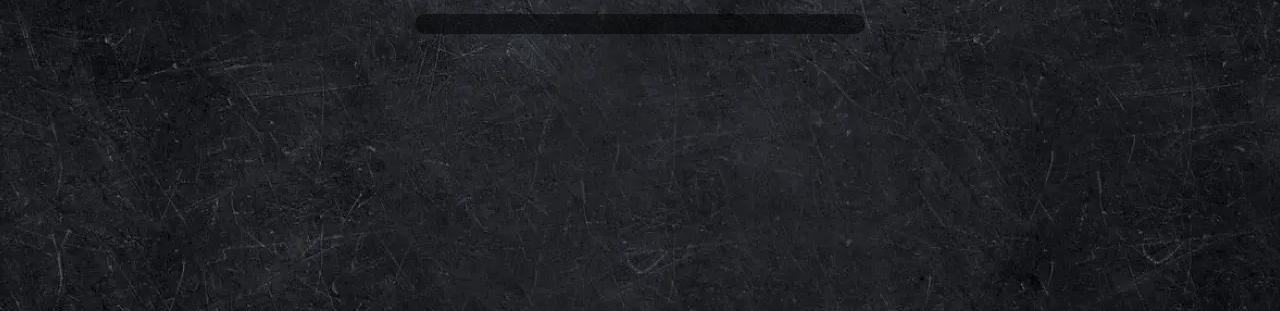
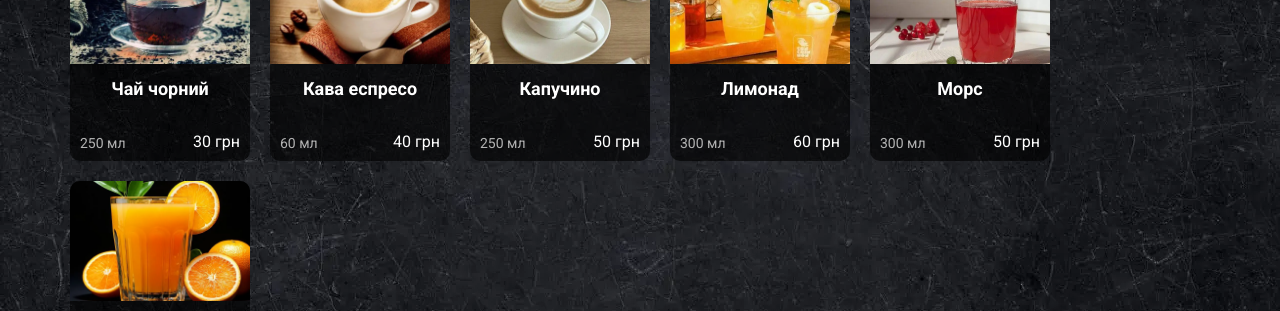
Before and after one commit to Fomich2003/Reasturant-Menu, a plain HTML site: page src/pages/drinks.html in a window 1280 px wide. Shown: the part 403-714 px from the top of the page. Drawn offline with Linux system fonts and the light colour scheme.

Commit message:
Corect mistakes

```diff
--- a/src/script/deserts.js
+++ b/src/script/deserts.js
@@ -6,7 +6,7 @@ import renderHotLinks from "../service/renderHotLinks.js";
 import { addGrabbing } from "../service/addGrabing.js";
 
 getData().then(data => {
-    let filteredData = filterData(data, "Страви")
+    let filteredData = filterData(data, "Десерти")
     let groupedData = groupData(filteredData)
     renderHotLinks(groupedData)
     renderData(groupedData)
--- a/src/script/drinks.js
+++ b/src/script/drinks.js
@@ -6,9 +6,9 @@ import renderHotLinks from "../service/renderHotLinks.js";
 import { addGrabbing } from "../service/addGrabing.js";
 
 getData().then(data => {
-    let filteredData = filterData(data, "Страви")
+    let filteredData = filterData(data, "Напої")
     let groupedData = groupData(filteredData)
-    renderHotLinks(grouedpData)
+    renderHotLinks(groupedData)
     renderData(groupedData)
     addGrabbing()
 })
--- a/src/style/style.css
+++ b/src/style/style.css
@@ -15,7 +15,7 @@
 
 html {
     scroll-behavior: smooth;
-    scroll-padding-top: 50px;
+    scroll-padding-top: 70px;
 }
 
 body {
```
